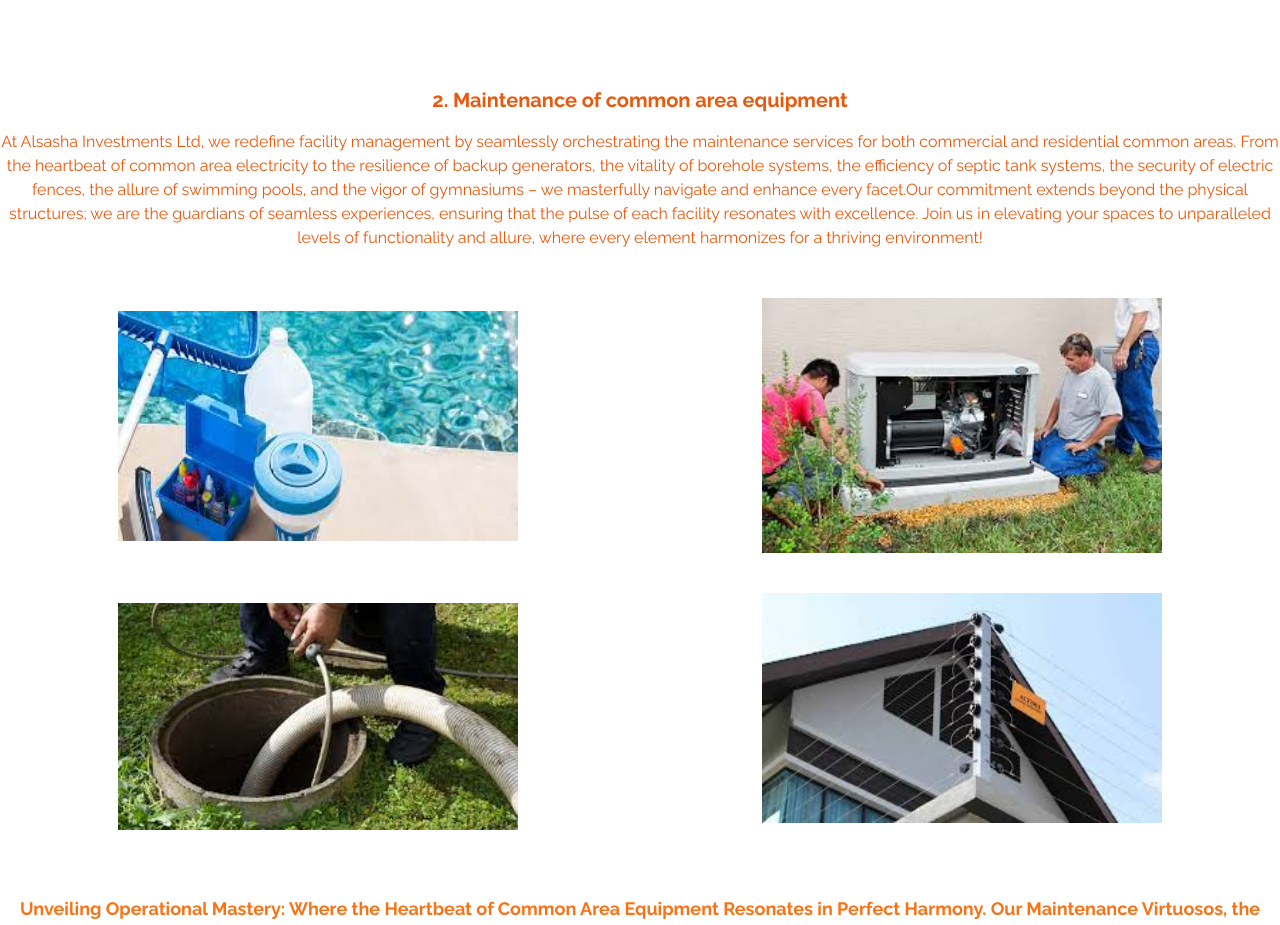
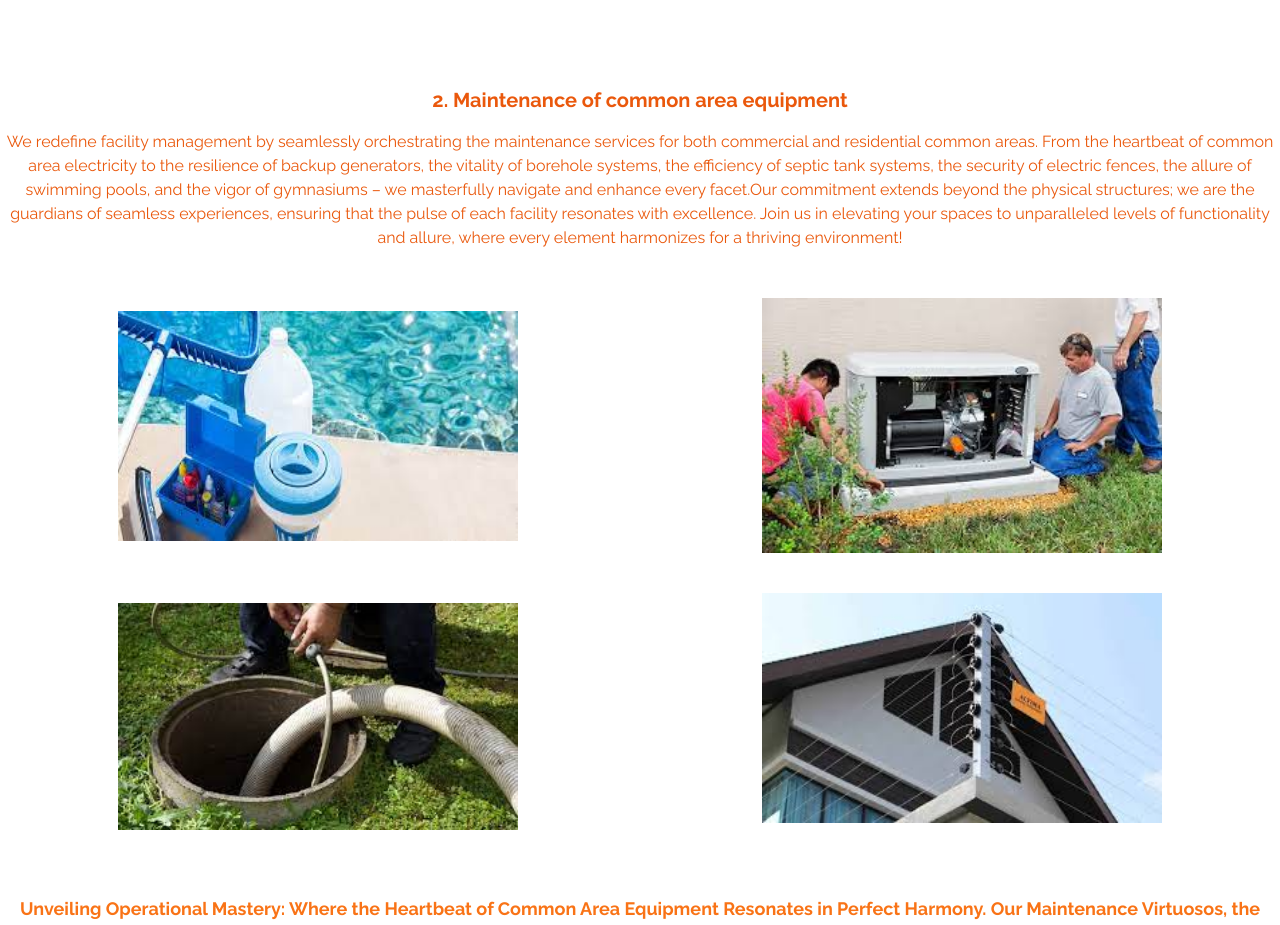
Before and after one commit to Ryanmugo/Alsasha-Investments-Ltd, a React (Vite) app in the folder frontend/: page /services in a window 1280 px wide. Shown: the part 1160-2085 px from the top of the page. Built offline with nearby package versions, Linux system fonts and the light colour scheme.

Commit message:
tuneup of services page

```diff
--- a/frontend/src/pages/Services.tsx
+++ b/frontend/src/pages/Services.tsx
@@ -66,18 +66,17 @@ const Services = () => {
         2. Maintenance of common area equipment
       </h3>
       <p className="text-orange-600 text-center text-semibold">
-        At Alsasha Investments Ltd, we redefine facility management by
-        seamlessly orchestrating the maintenance services for both commercial
-        and residential common areas. From the heartbeat of common area
-        electricity to the resilience of backup generators, the vitality of
-        borehole systems, the efficiency of septic tank systems, the security of
-        electric fences, the allure of swimming pools, and the vigor of
-        gymnasiums – we masterfully navigate and enhance every facet.Our
-        commitment extends beyond the physical structures; we are the guardians
-        of seamless experiences, ensuring that the pulse of each facility
-        resonates with excellence. Join us in elevating your spaces to
-        unparalleled levels of functionality and allure, where every element
-        harmonizes for a thriving environment!
+        We redefine facility management by seamlessly orchestrating the
+        maintenance services for both commercial and residential common areas.
+        From the heartbeat of common area electricity to the resilience of
+        backup generators, the vitality of borehole systems, the efficiency of
+        septic tank systems, the security of electric fences, the allure of
+        swimming pools, and the vigor of gymnasiums – we masterfully navigate
+        and enhance every facet.Our commitment extends beyond the physical
+        structures; we are the guardians of seamless experiences, ensuring that
+        the pulse of each facility resonates with excellence. Join us in
+        elevating your spaces to unparalleled levels of functionality and
+        allure, where every element harmonizes for a thriving environment!
       </p>
       <br />
       <br />
```
